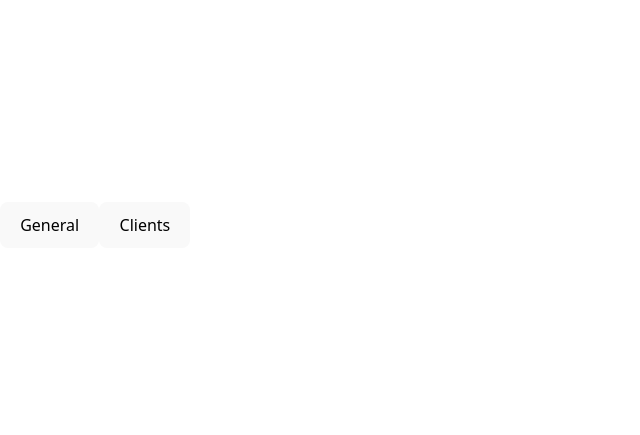
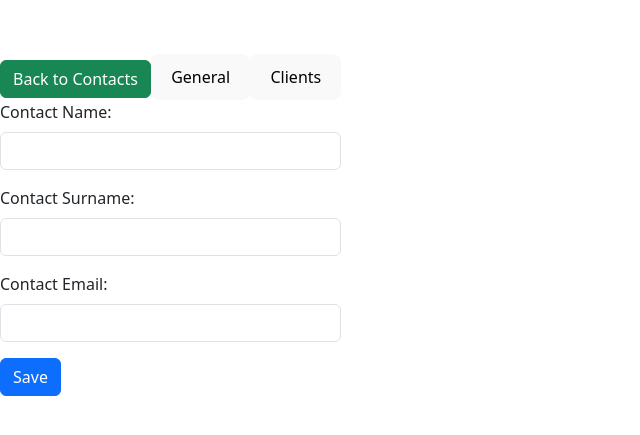
Before and after one commit to lethabomathabatha/clientcontact_base, a React (Vite) app in the folder client/: page /contacts/1 in a window 1280 px wide. Shown: the part 175-610 px from the top of the page, without its empty margins (0-640 px from the left). Built offline with nearby package versions, Linux system fonts and the light colour scheme.

Commit message:
add filler linked clients

```diff
--- a/client/src/components/Clients/ClientsUpdateTabs/ClientsContactsTab.jsx
+++ b/client/src/components/Clients/ClientsUpdateTabs/ClientsContactsTab.jsx
@@ -6,7 +6,7 @@ export default function ClientsContactsTab() {
 
     <div>
       <div>
-        Client 1
+        Contact 1
         <div>Contact Name:</div>
         <div>Contact Surname:</div>
         <div>Contact Email:</div>
@@ -15,7 +15,7 @@ export default function ClientsContactsTab() {
       </div>
 
       <div>
-        Client 2
+        Contact 2
         <div>Contact Name:</div>
         <div>Contact Surname:</div>
         <div>Contact Email:</div>
--- a/client/src/components/Contacts/ContactsDetails.jsx
+++ b/client/src/components/Contacts/ContactsDetails.jsx
@@ -1,17 +1,20 @@
 import React, { useState } from 'react';
-// import ContactsGeneralTab from './Contacts/ContactsUpdateTabs/ContactsGeneralTab';
-// import ContactsContactsTab from './Contacts/ContactsUpdateTabs/ContactsClientsTab';
+import ContactsGeneralTab from '../Contacts/ContactsUpdateTabs/ContactsGeneralTab';
+import ContactsClientsTab from '../Contacts/ContactsUpdateTabs/ContactsClientsTab';
+import { Link } from 'react-router-dom'
 
 export default function ContactsDetails() {
   const [activeTab, setActiveTab] = useState('general');
 
   return (
     <div>
+      <Link to='/contacts' className='btn btn-success'>Back to Contacts</Link>
+
       <button onClick={() => setActiveTab('general')}>General</button>
-      <button onClick={() => setActiveTab('contacts')}>Clients</button>
+      <button onClick={() => setActiveTab('clients')}>Clients</button>
 
-      {/* {activeTab === 'general' && <ContactsGeneralTab />} */}
-      {/* {activeTab === 'contacts' && <ContactsClientsTab />} */}
+      {activeTab === 'general' && <ContactsGeneralTab />}
+      {activeTab === 'clients' && <ContactsClientsTab />}
     </div>
   );
 }
--- a/client/src/components/Contacts/ContactsUpdateTabs/ContactsClientsTab.jsx
+++ b/client/src/components/Contacts/ContactsUpdateTabs/ContactsClientsTab.jsx
@@ -3,20 +3,25 @@ import React from 'react';
 export default function ContactsClientsTab() {
 
   return (
+
     <div>
-      <label>
-        Contact Name:
-        <input type="text" />
-      </label>
-      <label>
-        Contact Surname:
-        <input type="text" />
-      </label>
-      <label>
-        Contact Email:
-        <input type="email" />
-      </label>
-      <button>Save</button>
+      <div>
+        Client 1
+        <div>Client Name:</div>
+        <div>Client Code:</div>
+
+
+        <button>Unlink Client</button>
+      </div>
+
+      <div>
+        Client 2
+        <div>Client Name:</div>
+        <div>Client Code:</div>
+
+
+        <button>Unlink Client</button>
+      </div>
     </div>
   );
 }
--- a/client/src/components/Contacts/ContactsUpdateTabs/ContactsGeneralTab.jsx
+++ b/client/src/components/Contacts/ContactsUpdateTabs/ContactsGeneralTab.jsx
@@ -1,22 +1,76 @@
-import React from 'react';
+import React, { useEffect, useState } from 'react';
+import { useParams } from 'react-router-dom';
+import axios from 'axios';
 
 export default function ContactsGeneralTab() {
+  const { id } = useParams();
+  const [contactName, setContactName] = useState('');
+  const [contactSurname, setContactSurname] = useState('');
+  const [contactEmail, setContactEmail] = useState('');
+  const [originalContactName, setOriginalContactName] = useState('');
+  // const [clientCode, setClientCode] = useState('');
+
+  useEffect(() => {
+    if (id) {
+      axios.get(`http://localhost:5000/api/contact/${id}`)
+        .then((response) => {
+          const client = response.data;
+          setContactName(contact.name);
+          setOriginalContactName(contact.name);
+          // setClientCode(client.code);
+        })
+        .catch((error) => {
+          console.error("There was an error fetching the contact data!", error);
+        });
+    }
+  }, [id]);
+
+  const handleSave = () => {
+    if (contactName !== originalContactName) {
+      axios.put(`http://localhost:5000/api/contacts/${id}`, { name: contactName })
+        .then(() => {
+          alert('Contact name updated successfully');
+          setOriginalContactName(contactName);
+        })
+        .catch((error) => {
+          console.error("There was an error updating the contact name!", error);
+        });
+    }
+  };
 
   return (
     <div>
-      <label>
-        Contacts Name:
-        <input type="text" />
-      </label>
-      <label>
-        Contacts Surname:
-        <input type="text" />
-      </label>
-      <label>
-        Contacts Email:
-        <input type="email" />
-      </label>
-      <button>Save</button>
+      <div className="mb-3">
+        <label htmlFor="name" className="form-label">Contact Name:</label>
+        <input
+          type="text"
+          className="form-control"
+          id="name"
+          value={contactName}
+          onChange={(e) => setContactName(e.target.value)}
+        />
+      </div>
+      <div className="mb-3">
+        <label htmlFor="contact_surname" className="form-label">Contact Surname:</label>
+        <input
+          type="text"
+          className="form-control"
+          id="contact_surname"
+          value={contactSurname}
+          onChange={(e) => setContactSurname(e.target.value)}
+        />
+      </div>
+      <div className="mb-3">
+        <label htmlFor="email" className="form-label">Contact Email:</label>
+        <input
+          type="email"
+          className="form-control"
+          id="email"
+          value={contactEmail}
+          onChange={(e) => setContactEmail(e.target.value)}
+        />
+      </div>
+      <button className="btn btn-primary" onClick={handleSave}>Save</button>
     </div>
   );
 }
--- a/client/src/components/Home.jsx
+++ b/client/src/components/Home.jsx
@@ -8,8 +8,7 @@ import { Container, Row, Col, Form } from 'react-bootstrap';
 
 export default function Home() {
     return (
-      <Container fluid className="hero-section text-white">
-
+      <div fluid className="hero-section text-white">
 
         {/* Main Header Content */}
         <Row className="d-flex justify-content-center align-items-center min-vh-100 text-center">
@@ -18,16 +17,16 @@ export default function Home() {
             <p className="lead">I want to see...</p>
 
             <Link to="/clients">
-            <Button variant="warning" className="ms-2">Clients</Button>
+            <Button variant="warning" className="ms-2 fs-5 px-4">Clients</Button>
             </Link>
             <Link to="/contacts">
-            <Button variant="warning" className="ms-2">Contacts</Button>
+            <Button variant="warning" className="ms-2 fs-5 px-4">Contacts</Button>
             </Link>
           </Col>
         </Row>
 
 
-      </Container>
+      </div>
     );
   }
 
```
